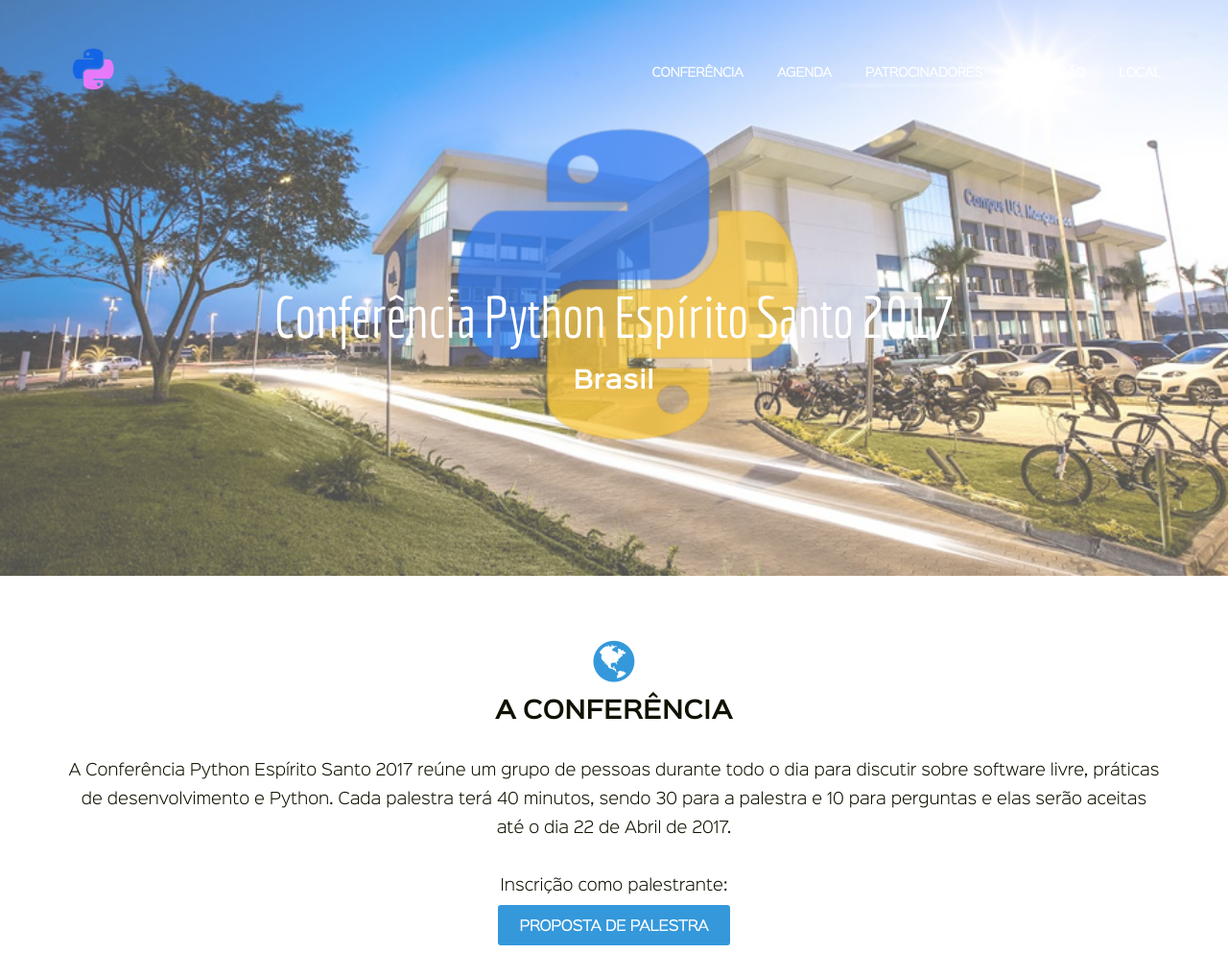
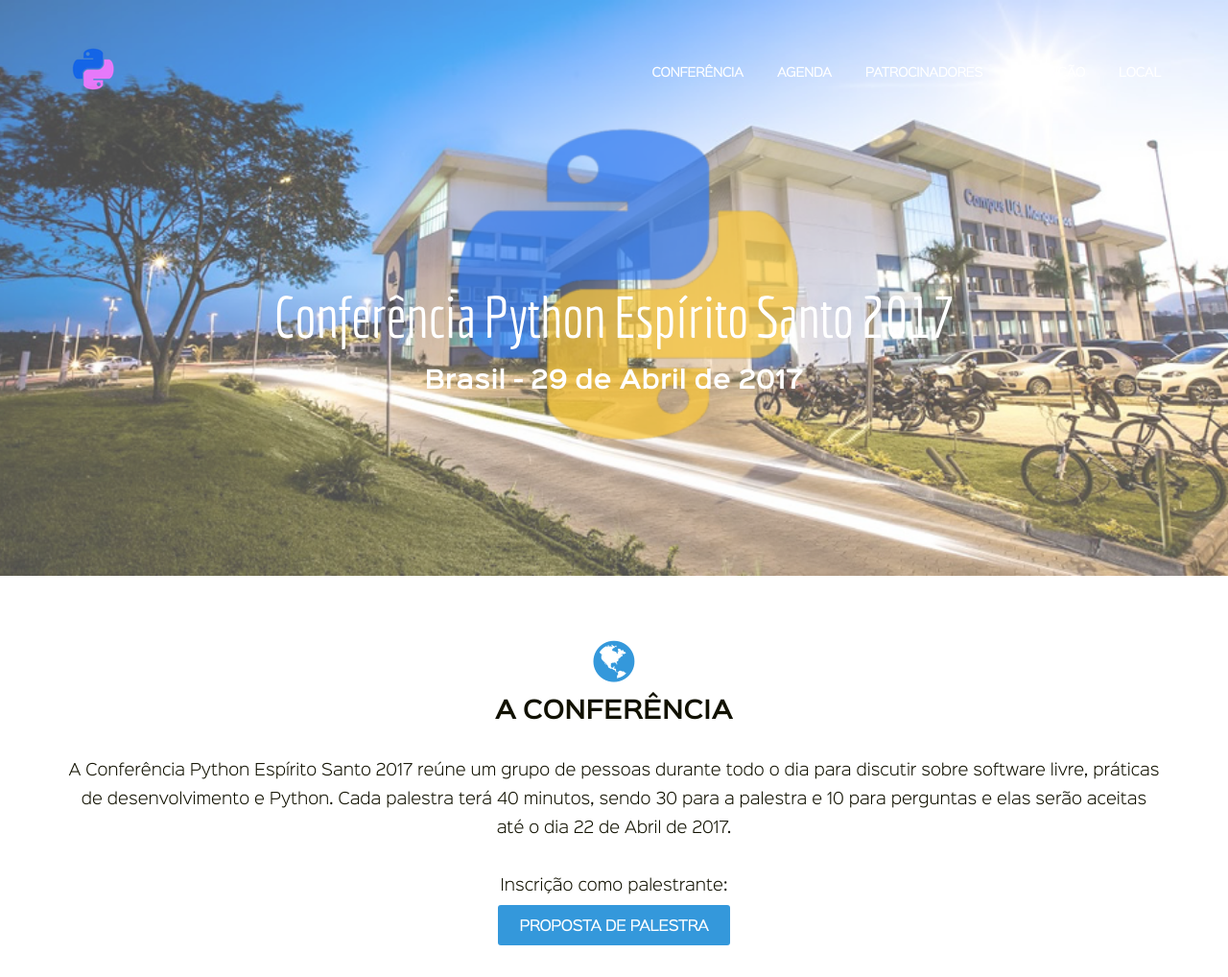
Before and after one commit to jeancfo/grupy-es-2017, a plain HTML site: page index.html in a window 1280 px wide. Shown: the top 1018 px of the page at 96% size. Drawn offline with Linux system fonts and the light colour scheme; some packages are replaced by stand-ins of ours.

Commit message:
Update index.html

```diff
--- a/index.html
+++ b/index.html
@@ -59,7 +59,7 @@
         <section id="top" data-stellar-background-ratio="0.5">
         	<div class="countdown text-align-center row desktop-12 container">
             	<h1 class="uppercase">Conferência Python Espírito Santo 2017</h1>
-                <h3>Brasil</h3>
+                <h3>Brasil - 29 de Abril de 2017</h3>
             </div>
         </section>
 
```
